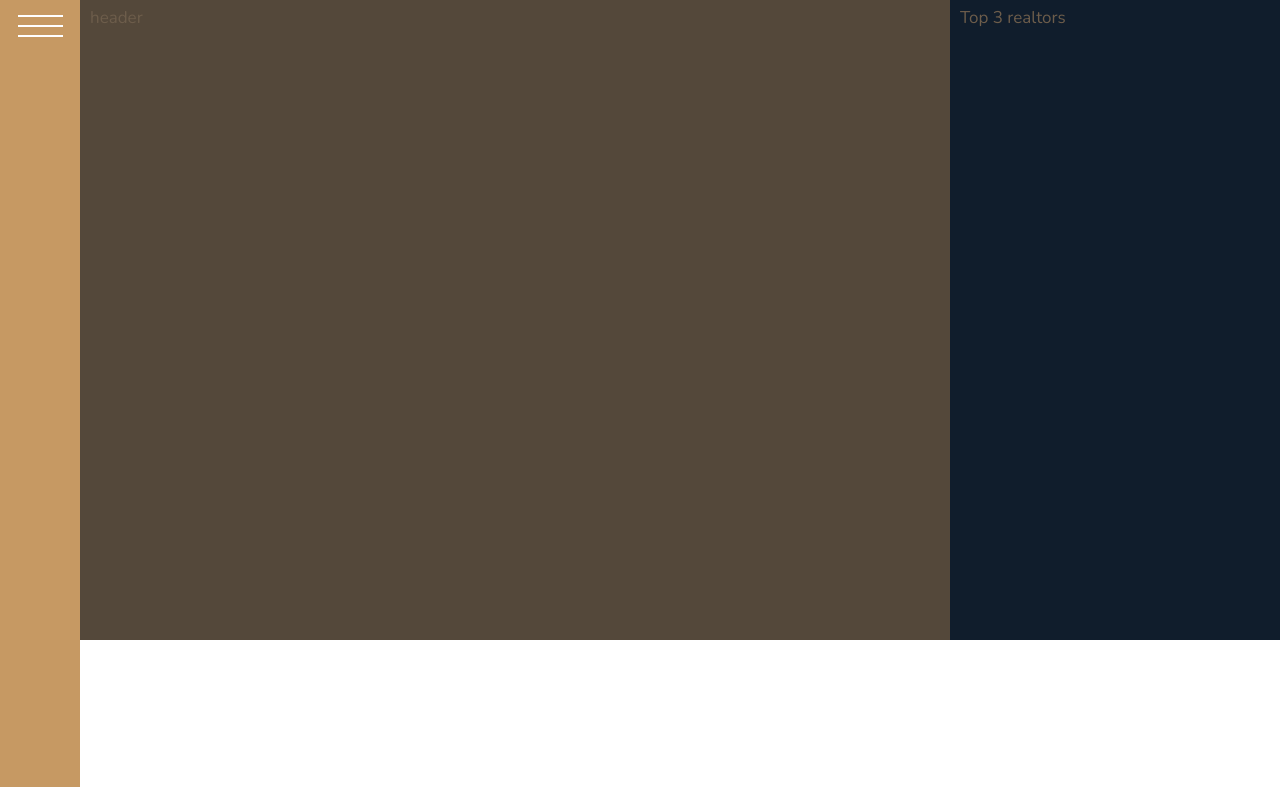
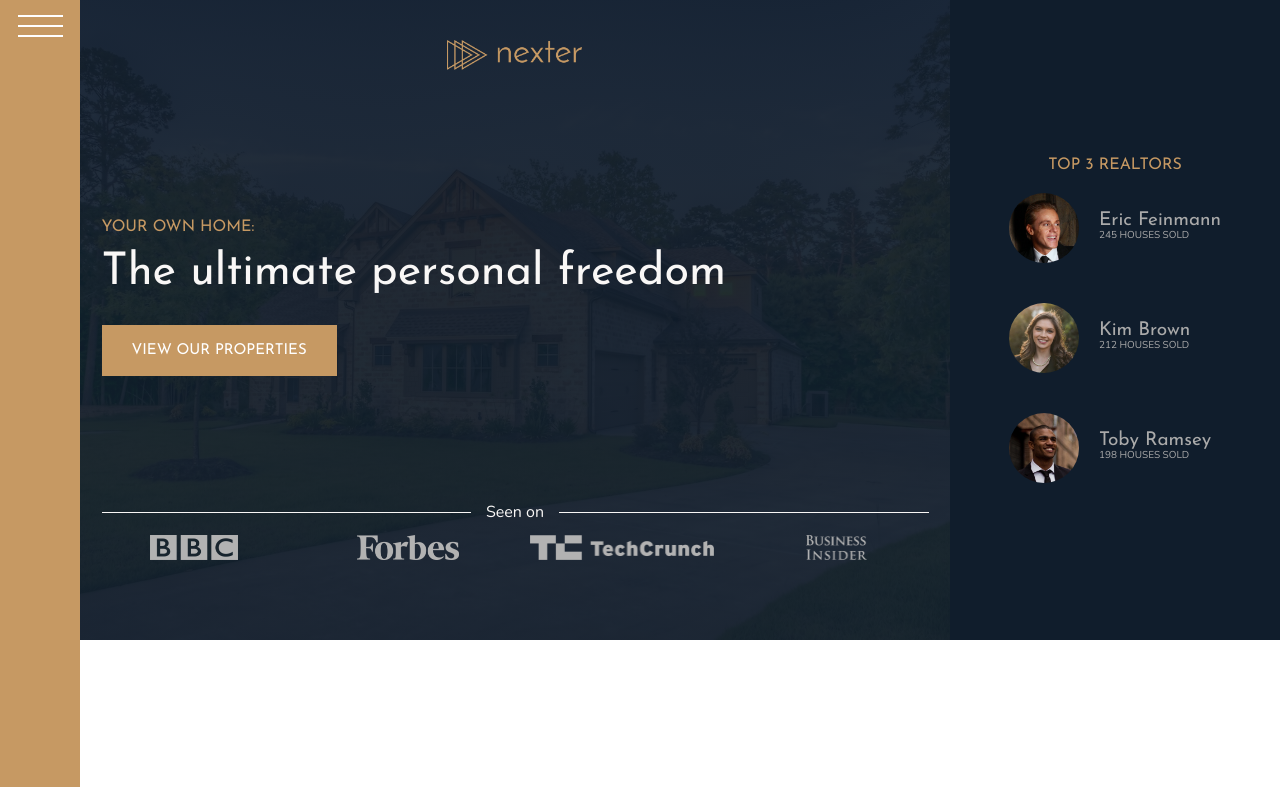
Before and after one commit to IyanTheekshana/frontend-project-three, a website: page index.html in a window 1280 px wide. Shown: the top 787 px of the page. Drawn offline with nearby package versions, Linux system fonts and the light colour scheme.

Commit message:
implemented header

```diff
--- a/index.html
+++ b/index.html
@@ -18,8 +18,39 @@
     <div class="sidebar">
       <button class="nav__btn"></button>
     </div>
-    <header class="header">header</header>
-    <div class="realtors">Top 3 realtors</div>
+    <header class="header">
+      <img src="img/logo.png" alt="Nexter" class="header__logo" />
+      <h3 class="heading-3">Your own home:</h3>
+      <h1 class="heading-1">The ultimate personal freedom</h1>
+      <button class="btn header__btn">View our properties</button>
+      <div class="header__seenon-text">Seen on</div>
+      <div class="header__seenon-logos">
+        <img src="img/logo-bbc.png" alt="bbc" />
+        <img src="img/logo-forbes.png" alt="forbes" />
+        <img src="img/logo-techcrunch.png" alt="techcrunch" />
+        <img src="img/logo-bi.png" alt="bi" />
+      </div>
+    </header>
+    <div class="realtors">
+      <h3 class="heading-3">Top 3 realtors</h3>
+      <div class="realtors__list">
+        <img src="img/realtor-1.jpeg" alt="realtor 1" class="realtors__img" />
+        <div class="realtors__details">
+          <h4 class="heading-4 heading-4--light">Eric Feinmann</h4>
+          <p class="realtors__sold">245 houses sold</p>
+        </div>
+        <img src="img/realtor-2.jpeg" alt="realtor 1" class="realtors__img" />
+        <div class="realtors__details">
+          <h4 class="heading-4 heading-4--light">Kim Brown</h4>
+          <p class="realtors__sold">212 houses sold</p>
+        </div>
+        <img src="img/realtor-3.jpeg" alt="realtor 1" class="realtors__img" />
+        <div class="realtors__details">
+          <h4 class="heading-4 heading-4--light">Toby Ramsey</h4>
+          <p class="realtors__sold">198 houses sold</p>
+        </div>
+      </div>
+    </div>
     <section class="features">
       <div class="feature">
         <svg class="feature__icon">
--- a/sass/_header.scss
+++ b/sass/_header.scss
@@ -1,4 +1,57 @@
 .header {
-  background-color: $color-grey-dark-1;
+  background-image: linear-gradient(
+      rgba($color-secondary, 0.93),
+      rgba($color-secondary, 0.93)
+    ),
+    url(../img/hero.jpeg);
+  background-size: cover;
+  background-position: center;
+  padding: 8rem;
+  padding-top: 4rem;
   grid-column: full-start/ col-end 6;
+
+  display: grid;
+  grid-template-rows: 1fr min-content 6rem 1fr;
+  grid-template-columns: max-content;
+  grid-row-gap: 1.5rem;
+  justify-content: center;
+
+  &__logo {
+    height: 3rem;
+    justify-self: center;
+  }
+
+  &__seenon-text {
+    color: $color-grey-light-1;
+    font-size: 1.6rem;
+
+    display: grid;
+    grid-template-columns: 1fr max-content 1fr;
+    grid-column-gap: 1.5rem;
+    align-items: center;
+
+    &::before,
+    &::after {
+      content: "";
+      height: 1px;
+      display: block;
+      background-color: currentColor;
+    }
+  }
+
+  &__seenon-logos {
+    display: grid;
+    grid-template-columns: repeat(4, 1fr);
+    grid-column-gap: 3rem;
+    justify-items: center;
+    img {
+      height: 2.5rem;
+      filter: brightness(70%);
+    }
+  }
+
+  &__btn {
+    justify-self: start;
+    align-self: start;
+  }
 }
--- a/sass/_realtors.scss
+++ b/sass/_realtors.scss
@@ -1,4 +1,33 @@
 .realtors {
   background-color: $color-secondary;
   grid-column: col-start 7/-1;
+  padding: 3rem;
+  display: grid;
+  place-content: center;
+  grid-row-gap: 2rem;
+  justify-items: center;
+
+  &__list {
+    display: grid;
+    grid-template-columns: min-content max-content;
+    grid-column-gap: 2rem;
+    grid-row-gap: 5vh;
+    align-items: center;
+  }
+
+  &__img {
+    width: 7rem;
+    border-radius: 50%;
+    display: block;
+  }
+
+  &__sold {
+    text-transform: uppercase;
+    color: $color-grey-light-2;
+    margin-top: -2px;
+    font-size: 1rem;
+  }
+
+  &__details {
+  }
 }
--- a/sass/_typography.scss
+++ b/sass/_typography.scss
@@ -5,6 +5,9 @@
 
 .heading-1 {
   @extend %heading;
+  font-size: 4.5rem;
+  color: $color-grey-light-1;
+  line-height: 1;
 }
 
 .heading-2 {
```
Also changed, not shown: css/style.css.
